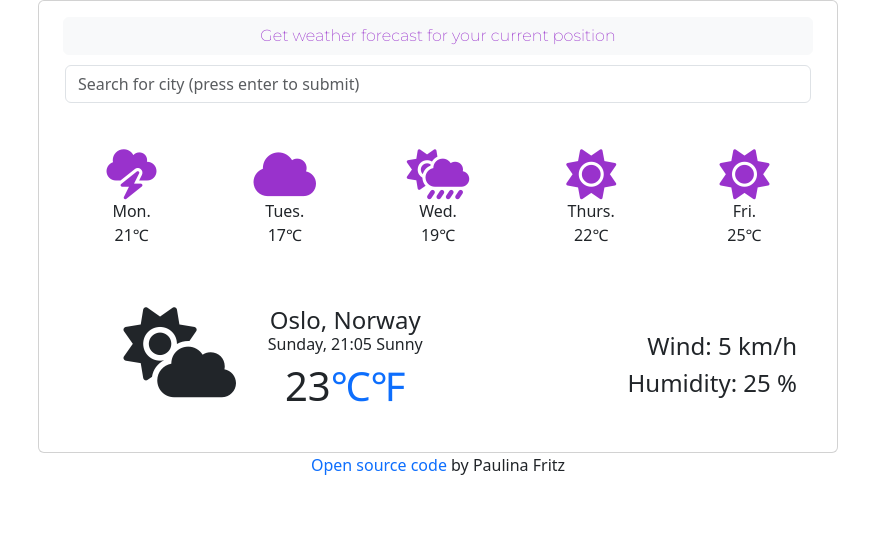
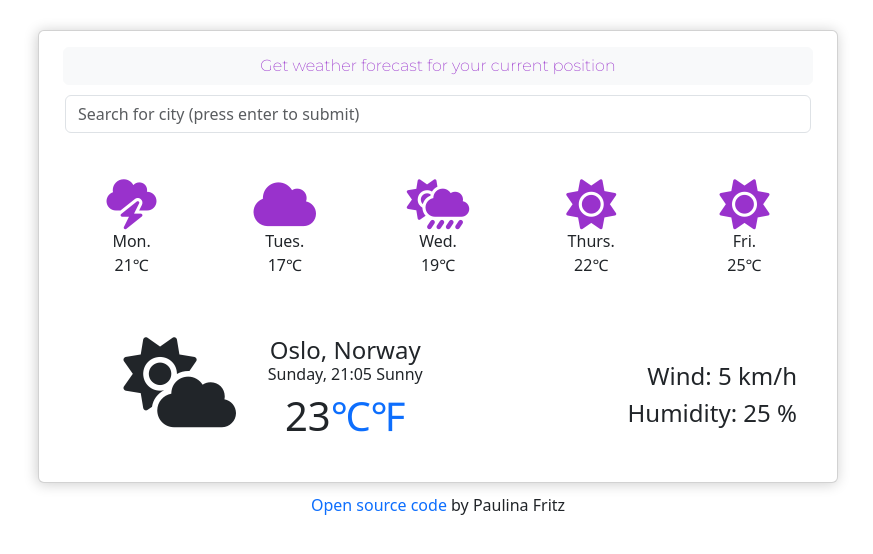
Before and after one commit to pralinaink/awesome-weather-app, a plain HTML site: page index.html in a window 1280 px wide. Shown: the whole page, without its empty margins (202-1075 px from the left). Drawn offline with nearby package versions, Linux system fonts and the light colour scheme; no server answers.

Commit message:
correct margins, add box shadow

```diff
--- a/src/style.css
+++ b/src/style.css
@@ -54,10 +54,11 @@ a:hover {
 
 .card {
   display: block;
-  margin: 0 auto;
+  margin: 30px auto 0;
+  box-shadow: -1px 1px 14px rgba(0, 0, 0, 0.2);
 }
 .footer {
   display: block;
-  margin: 60px, auto;
+  margin: 10px auto;
   text-align: center;
 }
```
